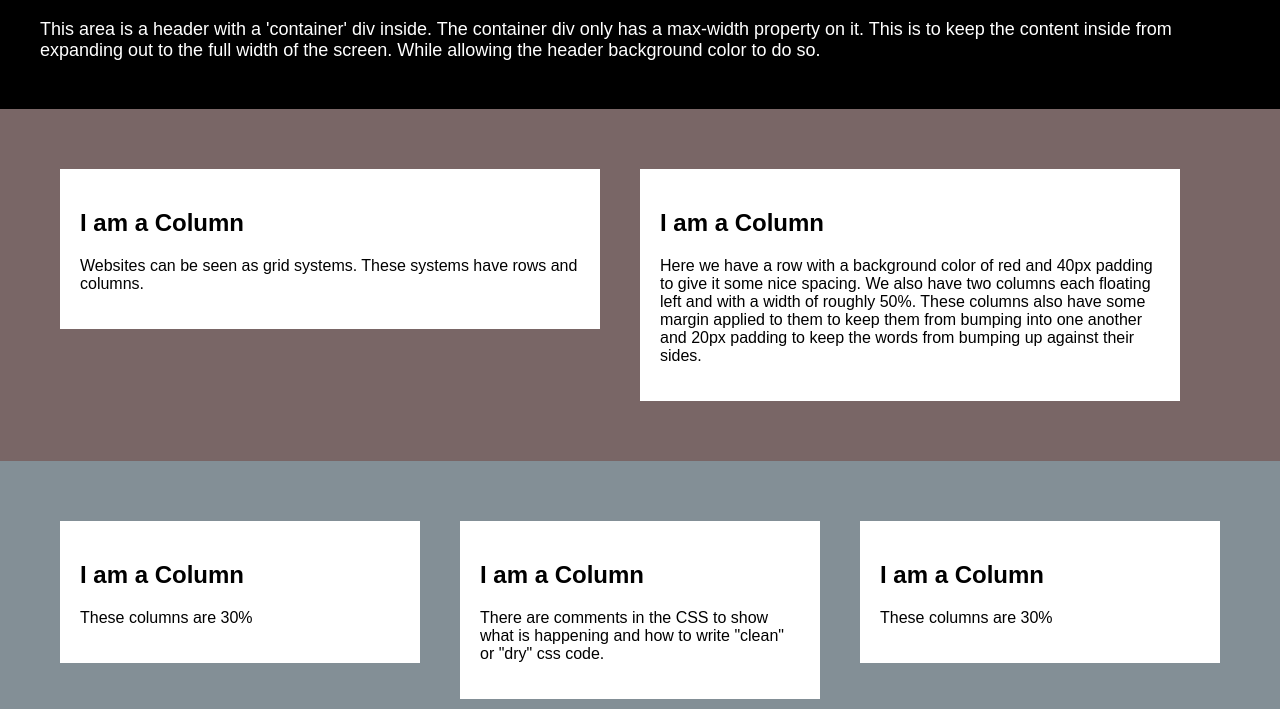
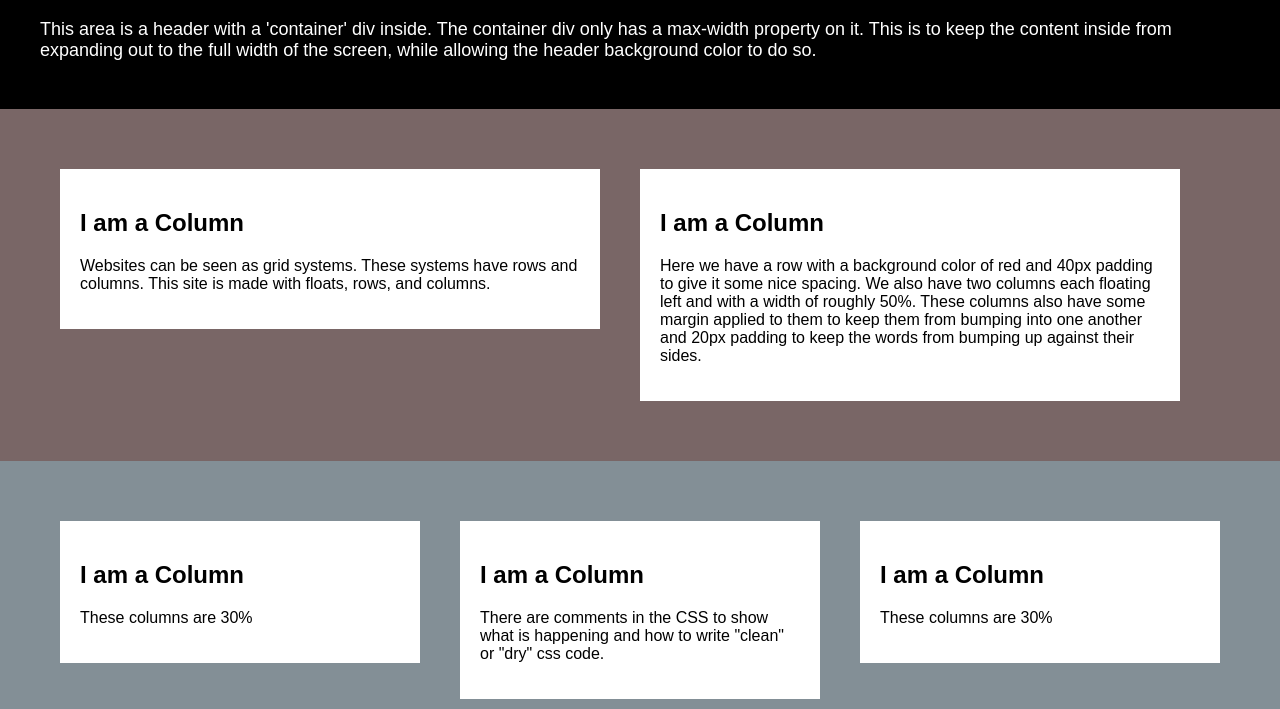
Before and after one commit to AvocadoCasualty/HTML-Template-1, a plain HTML site: page index.html in a window 1280 px wide. Shown: the part 91-800 px from the top of the page. Drawn offline with Linux system fonts and the light colour scheme.

Commit message:
Fourth Commit

```diff
--- a/index.html
+++ b/index.html
@@ -11,7 +11,7 @@
     <header>
         <div class="container">
             <h1>I am a Header</h1>
-            <p>This area is a header with a 'container' div inside. The container div only has a max-width property on it. This is to keep the content inside from expanding out to the full width of the screen. While allowing the header background color to do so.<p>
+            <p>This area is a header with a 'container' div inside. The container div only has a max-width property on it. This is to keep the content inside from expanding out to the full width of the screen, while allowing the header background color to do so.<p>
         </div>
     </header>
 
@@ -19,7 +19,7 @@
         <div class="container">
             <div class="col col-half">
                 <h2>I am a Column</h2>
-                <p>Websites can be seen as grid systems. These systems have rows and columns.</p>
+                <p>Websites can be seen as grid systems. These systems have rows and columns. This site is made with floats, rows, and columns.</p>
             </div>
             <div class="col col-half">
                 <h2>I am a Column</h2>
```
